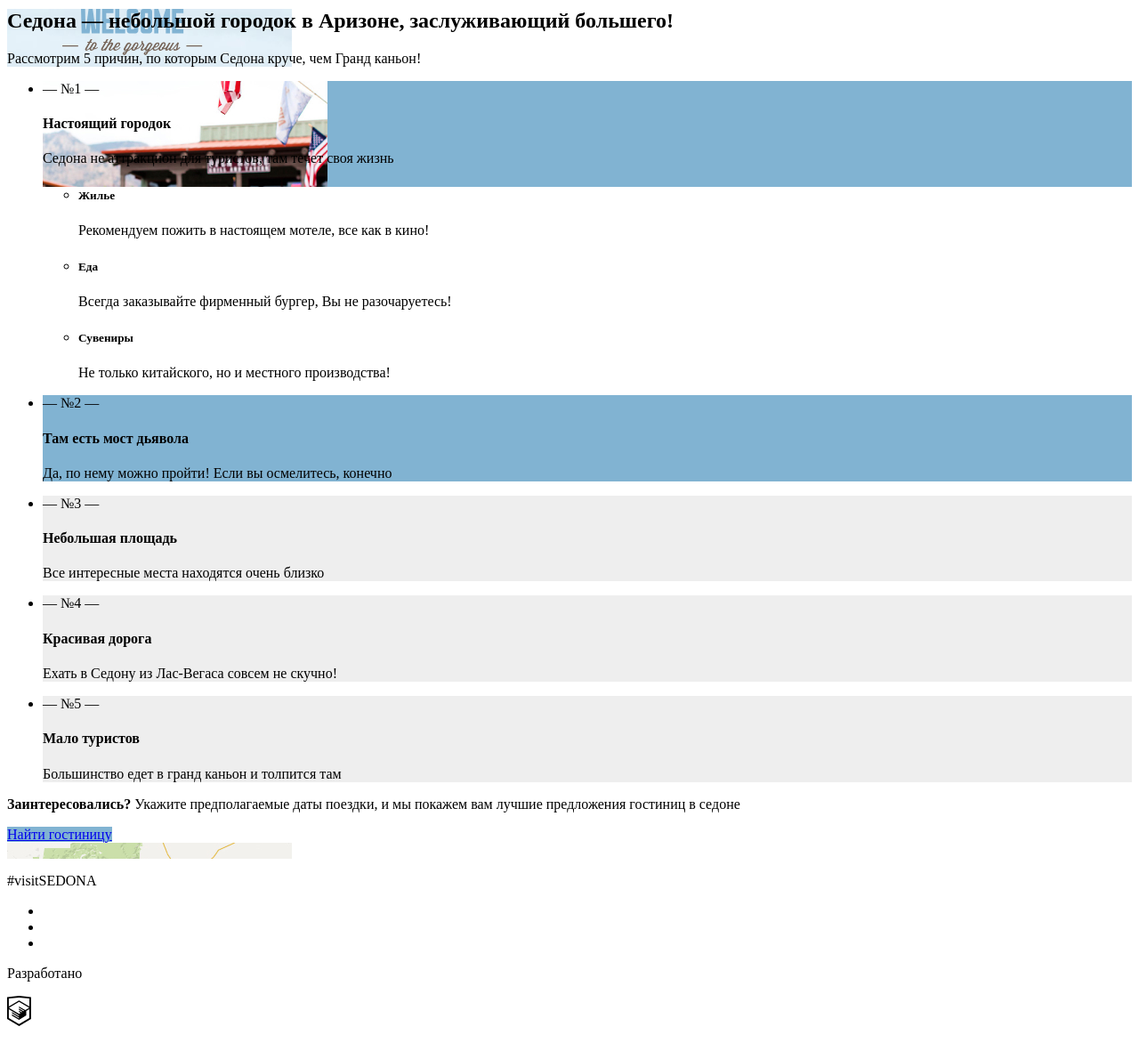
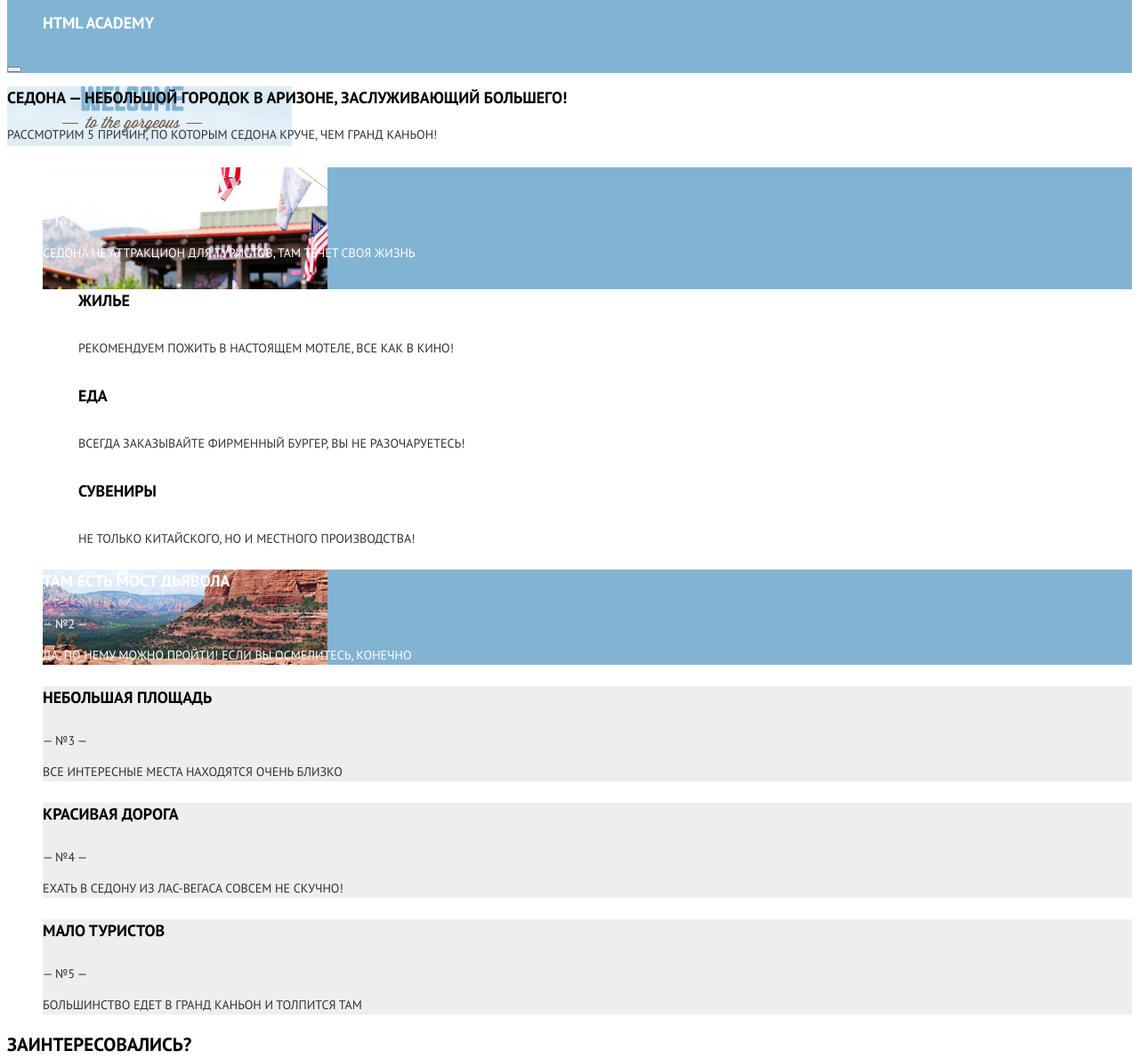
Before and after one commit to denitoff/Sedona, a website: page source/index.html in a window 1280 px wide. Shown: the part 246-1436 px from the top of the page at 89% size. Before the commit the page ends 1412 px from the top, so only its background shows below. Drawn offline with Linux system fonts and the light colour scheme.

Commit message:
установлены параметры текста: шрифты, размеры шрифта, межстрочные расстояния, цвет текста;

```diff
--- a/source/index.html
+++ b/source/index.html
@@ -49,8 +49,9 @@
 
         <li class="benefits__item benefits__item--big benefits__item--street-photo">
           <div>
+
+            <h4 class="benefits__title">Настоящий городок</h4>
             <span class="benefits__number">— №1 —</span>
-            <h4 class="benefits__title">Настоящий городок</h4>
             <p class="benefits__text">Седона не аттракцион для туристов, там течет своя жизнь</p>
           </div>
           <ul class="entertainments">
@@ -74,27 +75,31 @@
 
         </li>
 
-        <li class="benefits__item benefits__item--big">
+        <li class="benefits__item benefits__item--big benefits__item--bridge-photo">
+
+          <h4 class="benefits__title">Там есть мост дьявола</h4>
           <span class="benefits__number">— №2 —</span>
-          <h4 class="benefits__title">Там есть мост дьявола</h4>
           <p class="benefits__text">Да, по нему можно пройти! Если вы осмелитесь, конечно</p>
         </li>
 
         <li class="benefits__item">
+
+          <h4 class="benefits__title">Небольшая площадь</h4>
           <span class="benefits__number">— №3 —</span>
-          <h4 class="benefits__title">Небольшая площадь</h4>
           <p class="benefits__text">Все интересные места находятся очень близко</p>
         </li>
 
         <li class="benefits__item">
+
+          <h4 class="benefits__title">Красивая дорога</h4>
           <span class="benefits__number">— №4 —</span>
-          <h4 class="benefits__title">Красивая дорога</h4>
           <p class="benefits__text">Ехать в Седону из Лас-Вегаса совсем не скучно!</p>
         </li>
 
         <li class="benefits__item">
+
+          <h4 class="benefits__title">Мало туристов</h4>
           <span class="benefits__number">— №5 —</span>
-          <h4 class="benefits__title">Мало туристов</h4>
           <p class="benefits__text">Большинство едет в гранд каньон и толпится там</p>
         </li>
       </ul>
@@ -102,8 +107,8 @@
 
     <section class="booking">
       <h3 class="visually-hidden">Найти гостиницу в Седоне</h3>
+      <p class="booking__subject">Заинтересовались?</p>
       <p class="booking__text">
-        <b>Заинтересовались?</b>
         Укажите предполагаемые даты поездки, и мы покажем вам лучшие предложения гостиниц в седоне
       </p>
 
--- a/source/less/blocks/benefits.less
+++ b/source/less/blocks/benefits.less
@@ -7,7 +7,12 @@
 .benefits__item--big
 {
   background-color: @basic-blue;
-
+}
+.benefits__item--big .benefits__title,
+.benefits__item--big .benefits__text,
+.benefits__item--big .benefits__number
+{
+color: @basic-white;
 }
 
 .benefits__item--street-photo
@@ -16,3 +21,28 @@
   background-image: url("../img/street-benefits-section.jpg");
   background-repeat: no-repeat;
 }
+.benefits__item--bridge-photo{
+
+  background-image: url("../img/devils-bridge-benefits-section.jpg");
+  background-repeat: no-repeat;
+}
+
+.benefits__title{
+  font-weight: 700;
+font-size: 18px;
+line-height: 26px;}
+
+.benefits__text{
+  font-weight: 400;
+font-size: 14px;
+line-height: 21px;
+color: @basic-gray--dark;
+}
+
+
+.benefits__number{
+  font-weight: 400;
+  font-size: 14px;
+  line-height: 21px;
+  color:@basic-gray--dark;
+}
--- a/source/less/blocks/booking.less
+++ b/source/less/blocks/booking.less
@@ -0,0 +1,14 @@
+.booking__text
+{
+  font-weight: 400;
+  font-size: 14px;
+  line-height: 24px;
+  color:@basic-gray--dark;
+
+}
+.booking__subject{
+  font-weight: 700;
+font-size: 21px;
+line-height: 26px;
+
+}
--- a/source/less/blocks/button.less
+++ b/source/less/blocks/button.less
@@ -1,2 +1,8 @@
 .button
-{background-color: @basic-blue;}
+{background-color: @basic-blue;
+
+  font-weight: 700;
+  font-size: 21px;
+  line-height: 26px;
+color:@basic-white;
+}
--- a/source/less/blocks/entertainments.less
+++ b/source/less/blocks/entertainments.less
@@ -1,3 +1,14 @@
 .entertainments{
   background-color: @basic-white;
 }
+.entertainments__title{
+  font-weight: 700;
+font-size: 18px;
+line-height: 26px;
+}
+.entertainments__text{
+  font-weight: 400;
+font-size: 14px;
+line-height: 21px;
+color:@basic-gray--dark;
+}
--- a/source/less/blocks/hash.less
+++ b/source/less/blocks/hash.less
@@ -0,0 +1,4 @@
+.hash__item
+{font-weight: 700;
+  font-size: 21px;
+  line-height: 26px;}
--- a/source/less/blocks/main-header.less
+++ b/source/less/blocks/main-header.less
@@ -13,3 +13,16 @@ background-repeat: no-repeat;
   // background-position: center, center;
 
 }
+.main-header__title{
+font-weight: 700;
+font-size: 18px;
+line-height: 26px;
+}
+
+.main-header__text
+{
+  font-weight: 400;
+  font-size: 14px;
+  line-height: 26px;
+  color: @basic-gray--dark;
+}
--- a/source/less/blocks/page.less
+++ b/source/less/blocks/page.less
@@ -1,4 +1,14 @@
 
 .page{
   background-color: @basic-white;
+  font-family: 'PT Sans';
+  font-style: normal;
+  text-transform: uppercase;
 }
+a{
+  text-decoration: none;
+  color: inherit;
+}
+ul{
+  list-style: none;
+}
--- a/source/less/blocks/site-navigation.less
+++ b/source/less/blocks/site-navigation.less
@@ -1,2 +1,11 @@
 .site-navigation{
-  background-color: @basic-blue;}
+  background-color: @basic-blue;
+}
+
+.site-navigation__item{
+
+  font-weight: 700;
+  font-size: 18px;
+  line-height: 40px;
+  color: @basic-white;
+}
```
Also changed, not shown: source/form.html (+2 -2 lines), source/css/style.css, source/less/style.less (line endings or trailing spaces), 1 other file.
